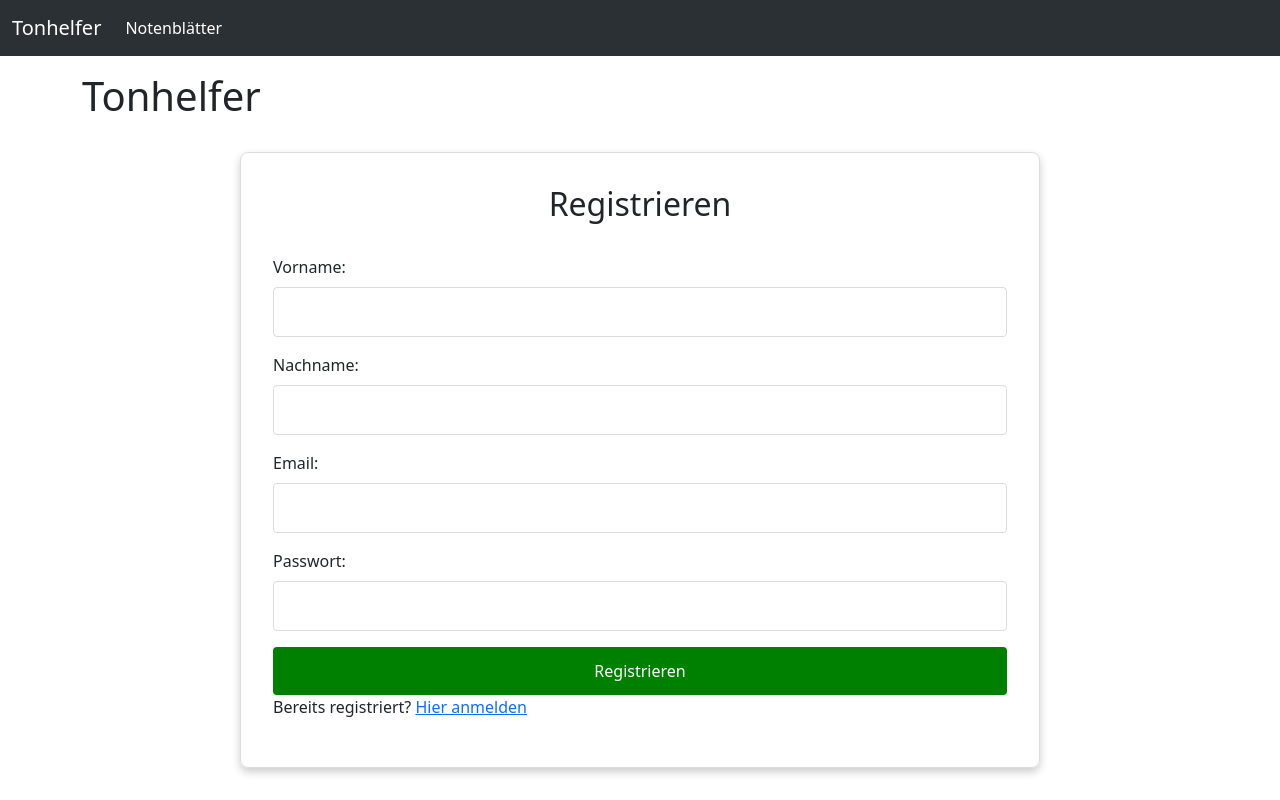
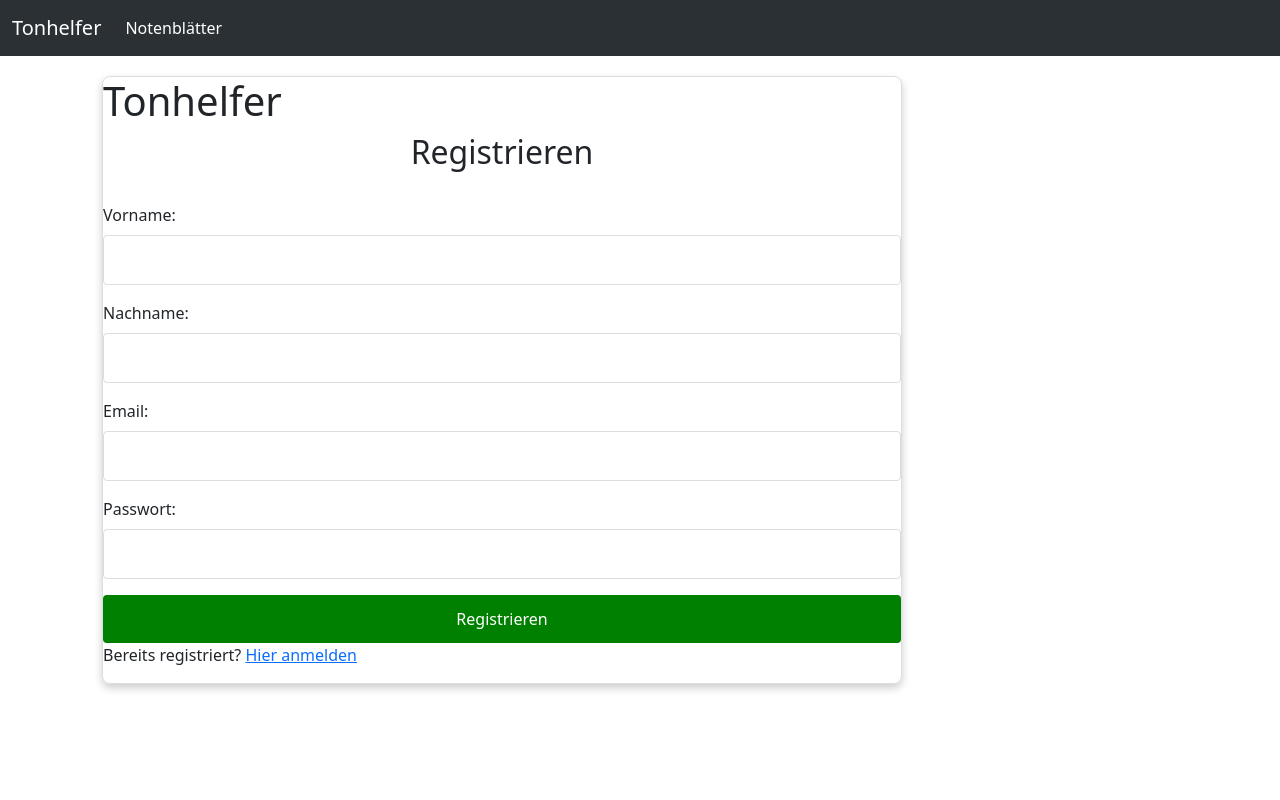
Before and after one commit to AltayMetehan/Semesterarbeit, a SvelteKit app: page /register in a window 1280 px wide. Built offline with nearby package versions, Linux system fonts and the light colour scheme.

Commit message:
Design Update Registrierung

```diff
--- a/src/routes/register/+page.svelte
+++ b/src/routes/register/+page.svelte
@@ -1,6 +1,5 @@
-<h1>Tonhelfer</h1>
-
 <div class=register-container>
+    <h1>Tonhelfer</h1>
     <h2>Registrieren</h2>
     <form method="POST" action="?/register">
     <div class="mb-3 form-group">
@@ -27,8 +26,8 @@
 <style>
     .register-container {
         max-width: 800px;
-        margin: 2rem auto;
-        padding: 2rem;
+        margin-top: 20px;
+        margin-left: 20px;
         border: 1px solid #ddd;
         border-radius: 8px;
         box-shadow: 0 4px 8px rgba(0, 0, 0, 0.2);
```
